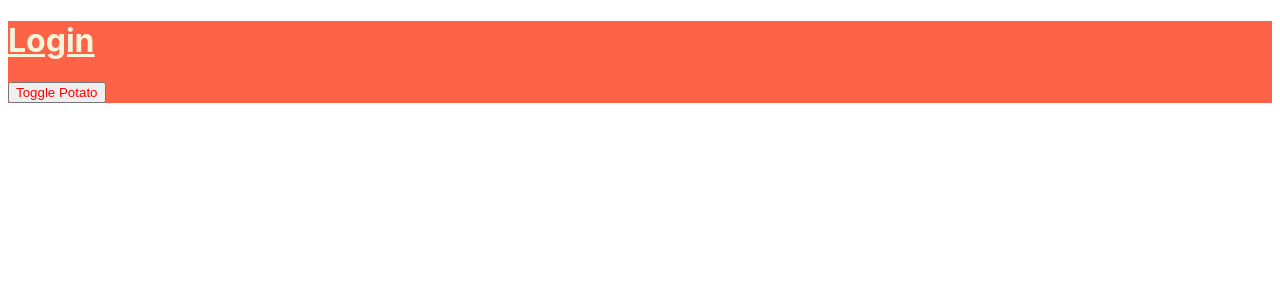
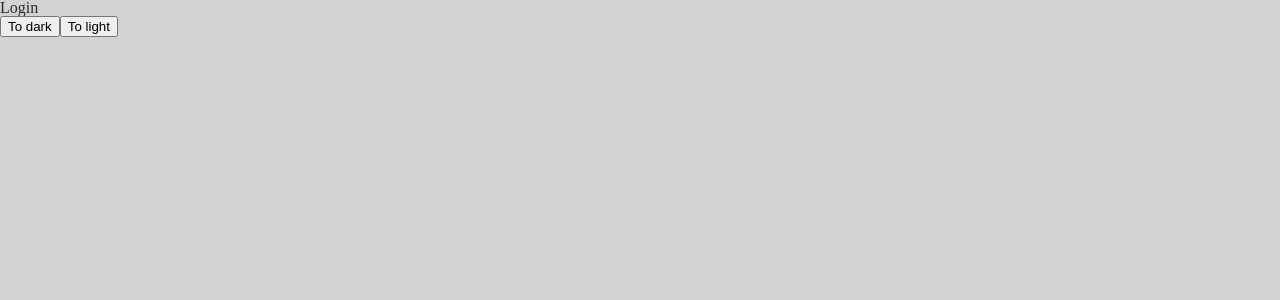
Before and after one commit to WebcrazyDylan/insta-clone-web-prisma-2021, a React (Create React App) app: page / in a window 1280 px wide. Shown: the top 300 px of the page. Built offline with nearby package versions, Linux system fonts and the light colour scheme.

Commit message:
#8.8 Themes on Styled Components

```diff
--- a/package.json
+++ b/package.json
@@ -20,6 +20,7 @@
     "react-router-dom": "^5.2.0",
     "react-scripts": "4.0.3",
     "styled-components": "^5.2.3",
+    "styled-reset": "^4.3.4",
     "web-vitals": "^1.0.1"
   },
   "scripts": {
--- a/src/App.js
+++ b/src/App.js
@@ -1,31 +1,18 @@
 import { useReactiveVar } from "@apollo/client";
-import {
-  BrowserRouter as Router,
-  Redirect,
-  Route,
-  Switch
-} from "react-router-dom";
+import { BrowserRouter as Router, Route, Switch } from "react-router-dom";
 import Home from "./screens/Home";
 import Login from "./screens/Login";
 import NotFound from "./screens/NotFound";
 import { darkModeVar, isLoggedInVar } from "./apollo";
 import { ThemeProvider } from "styled-components";
-
-const lightTheme = {
-  fontColor: "#2c2c2c",
-  bgColor: "lightgray"
-};
-
-const darkTheme = {
-  fontColor: "lightgray",
-  bgColor: "#2c2c2c"
-};
+import { darkTheme, GlobalStyles, lightTheme } from "./styles";
 
 function App() {
   const isLoggedIn = useReactiveVar(isLoggedInVar);
   const darkMode = useReactiveVar(darkModeVar);
   return (
     <ThemeProvider theme={darkMode ? darkTheme : lightTheme}>
+      <GlobalStyles />
       <Router>
         <Switch>
           <Route path="/" exact>
--- a/src/screens/Login.js
+++ b/src/screens/Login.js
@@ -1,38 +1,22 @@
-import { useState } from "react";
-import styled, { css } from "styled-components";
-import { isLoggedInVar } from "../apollo";
+import styled from "styled-components";
+import { darkModeVar } from "../apollo";
 
 const Title = styled.h1`
-  color: ${(props) => (props.potato ? "palevioletred" : "beige")};
-  font-family: --apple-system, BlinkMacSystemFont, "Segoe UI", Roboto, Oxygen,
-    Ubuntu, Cantarell, "Open Sans", "Helvetica Neue", sans-serif;
-  ${(props) =>
-    props.potato
-      ? css`
-          font-size: 49px;
-        `
-      : css`
-          text-decoration: underline;
-        `}
+  color: ${(props) => props.theme.fontColor};
 `;
 
 const Container = styled.div`
-  background-color: tomato;
-`;
-
-const TogglePotato = styled.button`
-  color: red;
+  background-color: ${(props) => props.theme.bgColor};
 `;
 
 // function Login(props) {
 //     console.log(props);
 function Login() {
-  const [potato, setPotato] = useState(false);
-  const togglePotato = () => setPotato((current) => !current);
   return (
     <Container>
-      <Title potato={potato}>Login</Title>
-      <TogglePotato onClick={togglePotato}>Toggle Potato</TogglePotato>
+      <Title>Login</Title>
+      <button onClick={() => darkModeVar(true)}>To dark</button>
+      <button onClick={() => darkModeVar(false)}>To light</button>
     </Container>
   );
 }
--- /dev/null
+++ b/src/styles.js
@@ -0,0 +1,19 @@
+import { createGlobalStyle } from "styled-components";
+import reset from "styled-reset";
+
+export const lightTheme = {
+  fontColor: "#2c2c2c",
+  bgColor: "lightgray"
+};
+
+export const darkTheme = {
+  fontColor: "lightgray",
+  bgColor: "#2c2c2c"
+};
+
+export const GlobalStyles = createGlobalStyle`
+    ${reset}
+    body {
+        background-color: ${(props) => props.theme.bgColor};
+    }
+`;
```
Also changed, not shown: 1 other file (tests, documents, lock files or other folders).
